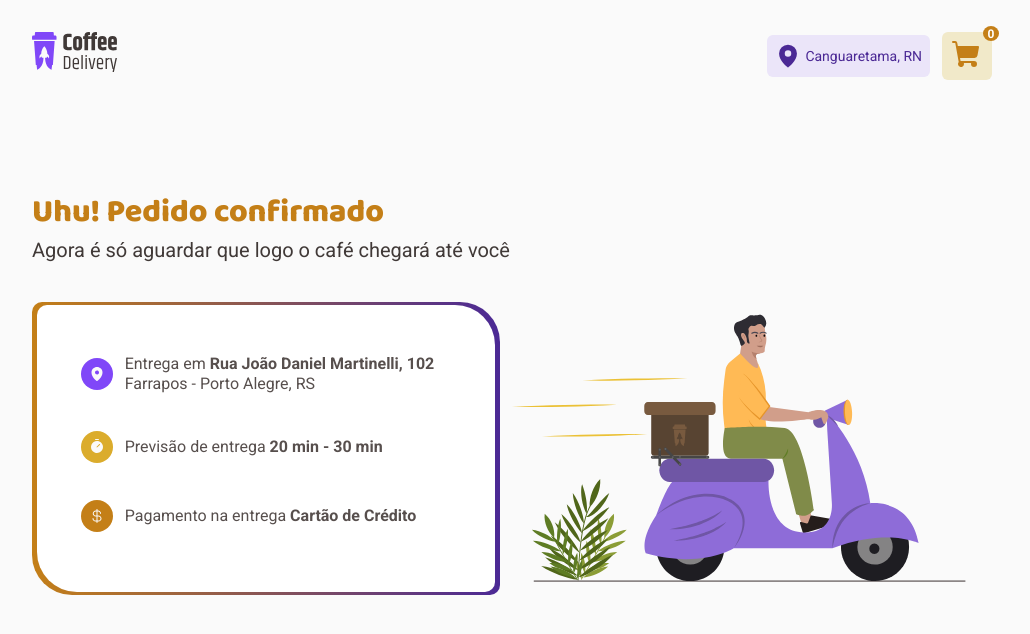
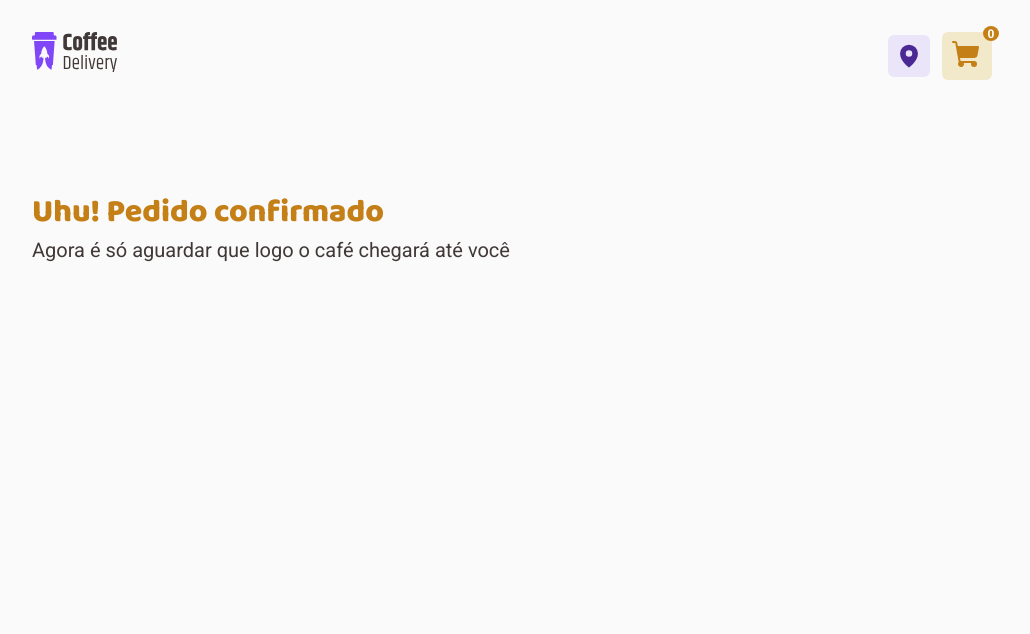
Before and after one commit to Romeusorionaet/Coffee-Delivery, a React (Vite) app: page /success in a window 1280 px wide. Shown: the top 634 px of the page, without its empty margins (128-1158 px from the left). Built offline with nearby package versions, Linux system fonts and the light colour scheme.

Commit message:
chore map

```diff
--- a/src/components/Header/index.tsx
+++ b/src/components/Header/index.tsx
@@ -5,16 +5,21 @@ import { CoffeeOfContext } from '../../contexts/CoffeeDeliveryContext'
 
 import logoCoffee from '../../assets/logoCoffee.svg'
 import { MapPin, ShoppingCart } from 'phosphor-react'
+import { AddressContext } from '../../contexts/AddressFormContext'
 
 export function Header() {
   const { orderCoffee } = useContext(CoffeeOfContext)
+  const { city, uf, street } = useContext(AddressContext)
 
-  const handleButtonClick = () => {
-    const cidade = 'Sua Cidade'
-    const endereco = encodeURIComponent(cidade)
-    const url = `https://www.google.com/maps/search/?api=1&query=${endereco}`
+  const handleButtonMap = () => {
+    if (city && street) {
+      const address = encodeURIComponent(`${city}, ${street}`)
+      const url = `https://www.google.com/maps/search/?api=1&query=${address}`
 
-    window.open(url, '_blank')
+      window.open(url, '_blank')
+    } else {
+      alert('Parece que você ainda não informou o local de entrega')
+    }
   }
 
   return (
@@ -27,9 +32,13 @@ export function Header() {
       </NavLink>
 
       <nav>
-        <button onClick={handleButtonClick}>
+        <button onClick={handleButtonMap}>
           <MapPin size={26} weight="fill" />
-          <p>Canguaretama, RN</p>
+          {(city || uf) && (
+            <p>
+              {city}, <span>{uf}</span>
+            </p>
+          )}
         </button>
 
         <NavLink to={'/checkout'}>
--- a/src/components/Header/styles.ts
+++ b/src/components/Header/styles.ts
@@ -29,6 +29,10 @@ export const ContainerHeader = styled.div`
       display: flex;
       align-items: center;
       gap: 4px;
+
+      p span {
+        text-transform: uppercase;
+      }
     }
 
     .wrapper {
--- a/src/contexts/AddressFormContext.tsx
+++ b/src/contexts/AddressFormContext.tsx
@@ -28,6 +28,8 @@ interface AddressFormContextType {
   setUf: React.Dispatch<React.SetStateAction<string>>
   setPayment: React.Dispatch<React.SetStateAction<string>>
   city: string
+  uf: string
+  street: string
   dataForm: AddressFormProps[]
 }
 
@@ -45,7 +47,7 @@ export function AddressFormContext({
   const [uf, setUf] = useState('')
   const [payment, setPayment] = useState('')
 
-  const [dataForm, setDataForm] = useState<AddressFormProps[]>([])
+  const [dataForm, setDataForm] = useState<AddressFormProps[]>([]) // dataForm returns an object that is the final result of the user's request
 
   const { orderCoffee } = useContext(CoffeeOfContext)
 
@@ -78,6 +80,8 @@ export function AddressFormContext({
         setUf,
         setPayment,
         city,
+        uf,
+        street,
         dataForm,
       }}
     >
--- a/src/pages/Success/index.tsx
+++ b/src/pages/Success/index.tsx
@@ -4,8 +4,12 @@ import sifrao from '../../assets/tags/sifrao.svg'
 import motoBoy from '../../assets/motoBoy.svg'
 
 import { SucessContainer, SectionDescription } from './styles'
+import { useContext } from 'react'
+import { AddressContext } from '../../contexts/AddressFormContext'
 
 export function Success() {
+  const { dataForm } = useContext(AddressContext)
+
   return (
     <SucessContainer>
       <div className="text">
@@ -14,13 +18,20 @@ export function Success() {
       </div>
 
       <SectionDescription>
+        {dataForm &&
+          dataForm.map((data) => {
+            return (
+              <div key={data.number}>
                 <div className="background">
                   <div className="wrapper">
                     <div>
                       <img src={localMap} alt="" />
                       <p>
-                Entrega em <strong>Rua João Daniel Martinelli, 102</strong>{' '}
-                Farrapos - Porto Alegre, RS
+                        Entrega em{' '}
+                        <strong>
+                          {data.street}, {data.number}{' '}
+                        </strong>
+                        {data.complement} - {data.city}, {data.uf}
                       </p>
                     </div>
                     <div>
@@ -32,12 +43,15 @@ export function Success() {
                     <div>
                       <img src={sifrao} alt="" />
                       <p>
-                Pagamento na entrega <strong>Cartão de Crédito</strong>
+                        Pagamento na entrega <strong>{data.payment}</strong>
                       </p>
                     </div>
                   </div>
                 </div>
                 <img src={motoBoy} alt="" />
+              </div>
+            )
+          })}
       </SectionDescription>
     </SucessContainer>
   )
--- a/src/pages/Success/styles.ts
+++ b/src/pages/Success/styles.ts
@@ -24,10 +24,12 @@ export const SucessContainer = styled.div`
 `
 
 export const SectionDescription = styled.section`
-  display: flex;
-  justify-content: space-between;
+  margin-top: 4rem;
 
-  margin-top: 4rem;
+  > div {
+    display: flex;
+    justify-content: space-between;
+  }
 
   .background {
     background-image: linear-gradient(
```
Lines whose indentation alone changed are shown as unchanged.
